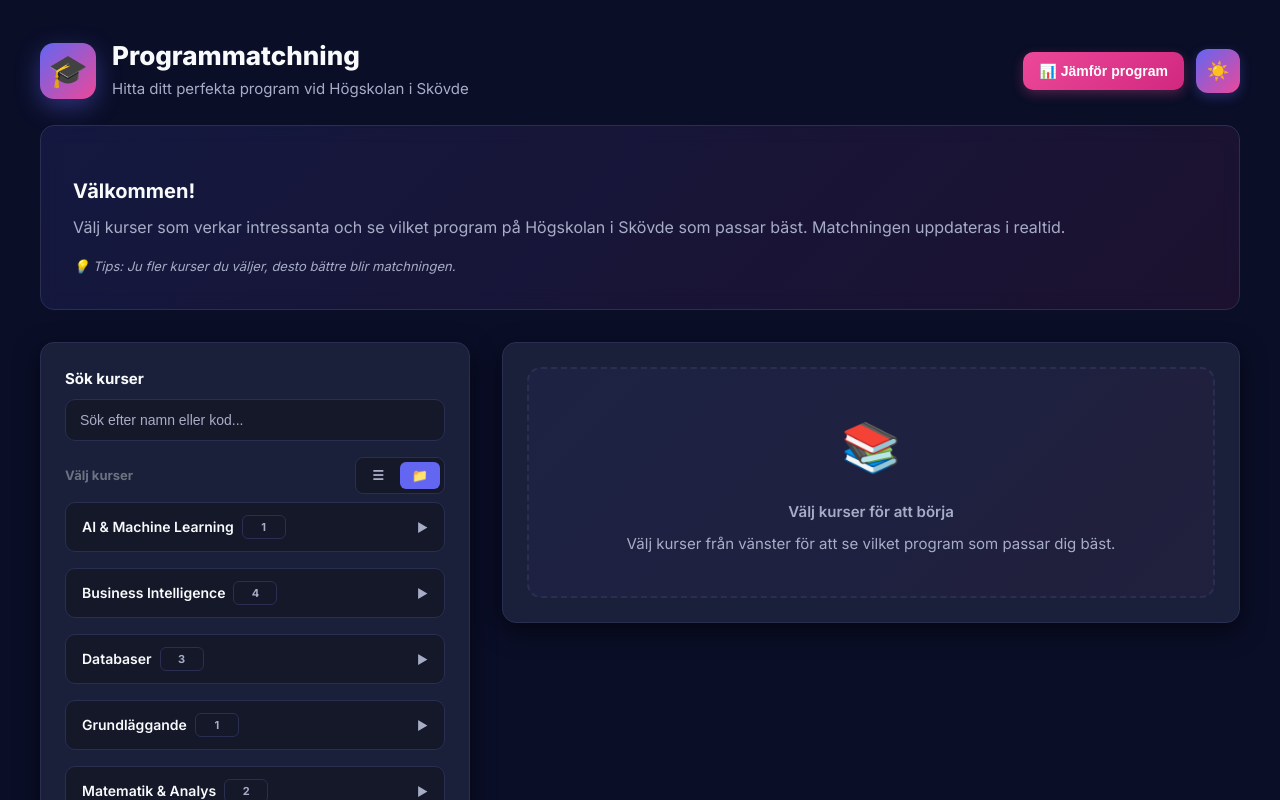
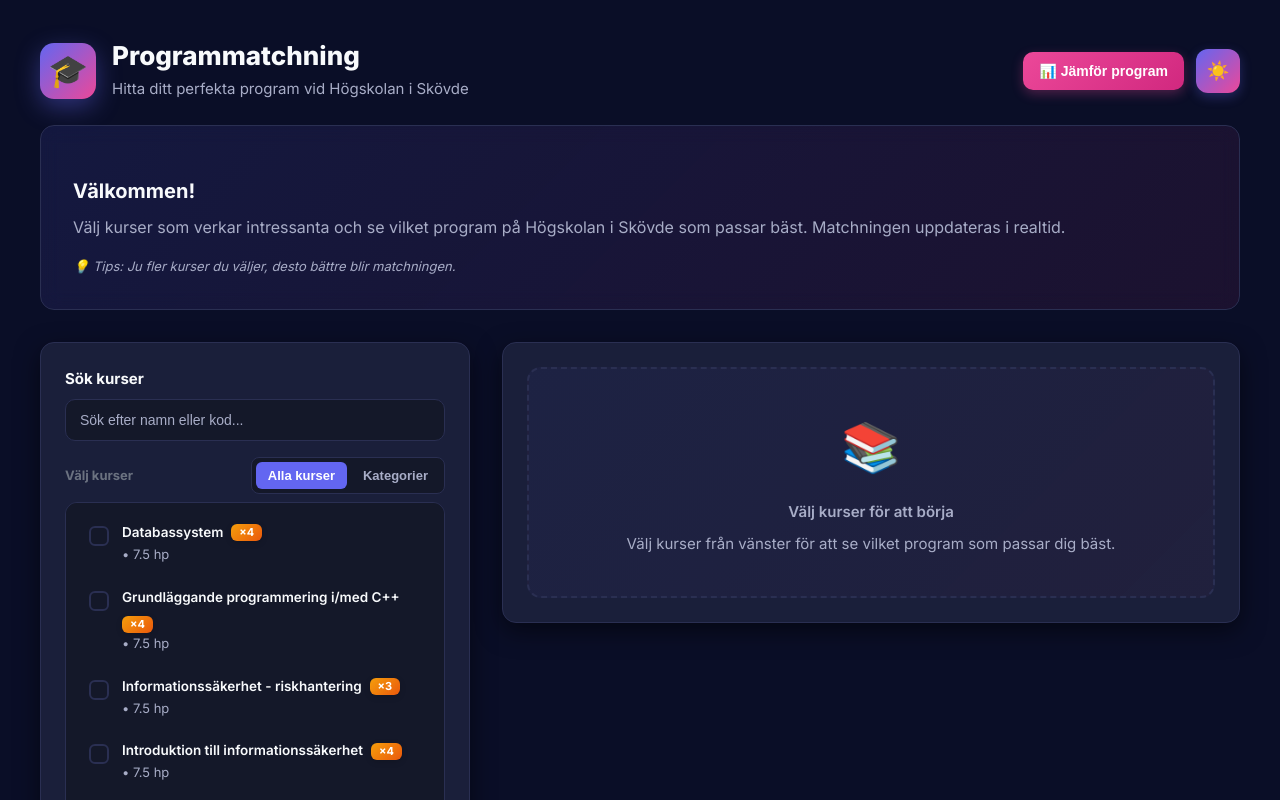
Before and after one commit to ricmanner/IT-program-matcher, a Next.js app: page / in a window 1280 px wide. Shown: the top 800 px of the page. Built offline with nearby package versions, Linux system fonts and the light colour scheme.

Commit message:
clarify course view toggle with text labels and set list as default

```diff
--- a/components/CourseSelector.js
+++ b/components/CourseSelector.js
@@ -4,7 +4,7 @@ export default function CourseSelector({ courses, selectedIds, onChange, courseO
   const [q, setQ] = useState('')
   const [showSelected, setShowSelected] = useState(false)
   const [expandedCategories, setExpandedCategories] = useState({})
-  const [viewMode, setViewMode] = useState('categories') // 'list' or 'categories'
+  const [viewMode, setViewMode] = useState('list') // 'list' or 'categories'
 
   const coursesById = useMemo(() => {
     const map = {}
@@ -166,9 +166,9 @@ export default function CourseSelector({ courses, selectedIds, onChange, courseO
                   fontWeight:600,
                   transition:'all 0.2s'
                 }}
-                title="Lista"
+                title="Visa som lista"
               >
-                ☰
+                Alla kurser
               </button>
               <button
                 onClick={() => setViewMode('categories')}
@@ -183,9 +183,9 @@ export default function CourseSelector({ courses, selectedIds, onChange, courseO
                   fontWeight:600,
                   transition:'all 0.2s'
                 }}
-                title="Kategorier"
+                title="Visa som kategorier"
               >
-                📁
+                Kategorier
               </button>
             </div>
           )}
```
